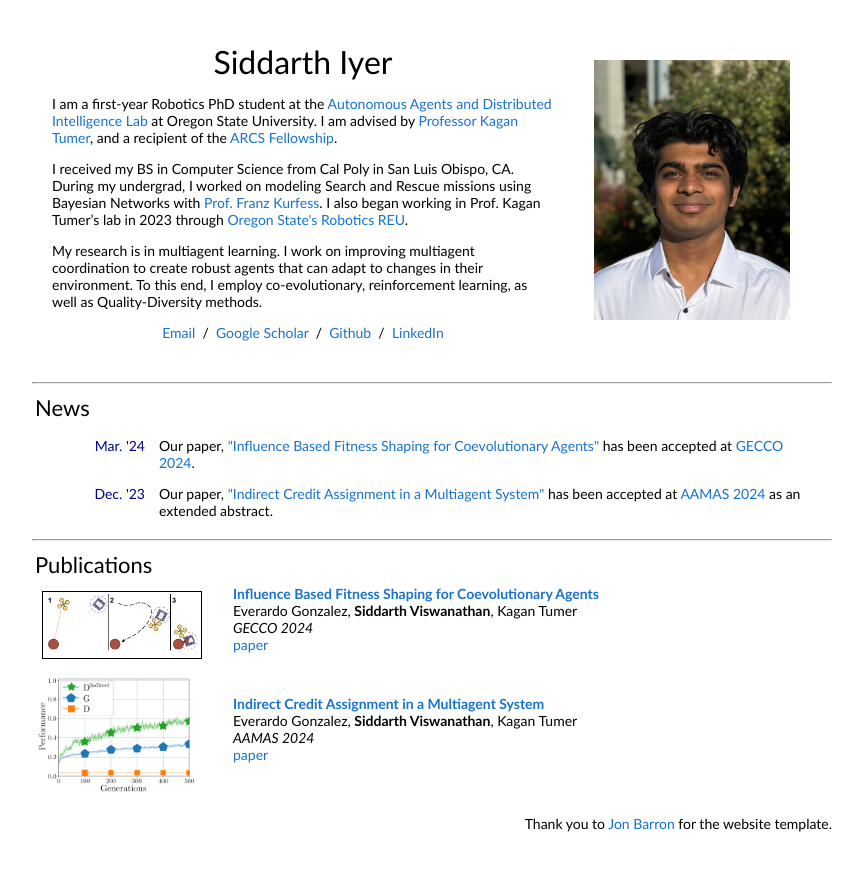
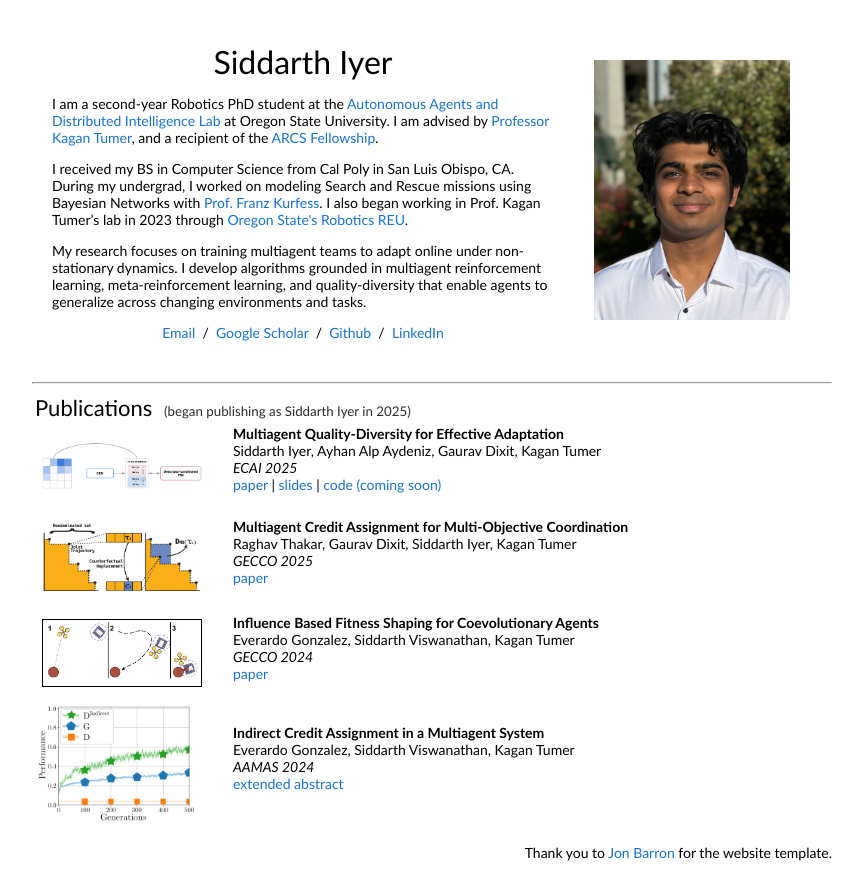
Before and after one commit to siddiyer/siddiyer.github.io, a plain HTML site: page index.html in a window 1280 px wide. Shown: the whole page, without its empty margins (208-1071 px from the left). Before the commit the page ends 854 px from the top, so only its background shows below. Drawn offline with Linux system fonts and the light colour scheme.

Commit message:
updated research blurb + publications

```diff
--- a/index.html
+++ b/index.html
@@ -21,7 +21,7 @@
                 <name>Siddarth Iyer</name>
               </p>
               <p>
-                I am a first-year Robotics PhD student at the <a href="https://web.engr.oregonstate.edu/~ktumer/">Autonomous Agents and Distributed Intelligence Lab</a> at Oregon State University.
+                I am a second-year Robotics PhD student at the <a href="https://web.engr.oregonstate.edu/~ktumer/">Autonomous Agents and Distributed Intelligence Lab</a> at Oregon State University.
                 I am advised by <a href="https://web.engr.oregonstate.edu/~ktumer/">Professor Kagan Tumer</a>, and a recipient of the <a href="https://oregon.arcsfoundation.org/">ARCS Fellowship</a>.
               </p>
               <p>
@@ -30,13 +30,13 @@
                 I also began working in Prof. Kagan Tumer’s lab in 2023 through <a href="https://engineering.oregonstate.edu/CoRIS/reu-robots-real-world">Oregon State's Robotics REU</a>.
               </p>
 
-              <p>My research is in multiagent learning. I work on improving multiagent coordination to create robust agents that can adapt to changes in their environment. To this end, I employ co-evolutionary, reinforcement learning, as well as Quality-Diversity methods.</p>
+              <p>My research focuses on training multiagent teams to adapt online under non-stationary dynamics. I develop algorithms grounded in multiagent reinforcement learning, meta-reinforcement learning, and quality-diversity that enable agents to generalize across changing environments and tasks.</p>
 
               <p style="text-align:center">
                 <a href="mailto:viswansi@oregonstate.edu">Email</a> &nbsp/&nbsp
                 <a href="https://scholar.google.com/citations?hl=en&user=bMGEOm8AAAAJ">Google Scholar</a> &nbsp/&nbsp
                 <a href="https://github.com/siddiyer">Github</a> &nbsp/&nbsp
-                <a href="https://www.linkedin.com/in/siddarth-viswanathan/">LinkedIn</a>
+                <a href="https://www.linkedin.com/in/sidd-iyer/">LinkedIn</a>
               </p>
             </td>
             <td style="padding:2.5%;width:30%;max-width:40%">
@@ -45,61 +45,62 @@
           </tr>
         </tbody></table>
 
-
-        <!-- News -->
-        <hr>
-        <table style="width:100%;border:0px;border-spacing:0px;border-collapse:separate;margin-right:auto;margin-left:auto;"><tbody>
-            <tr>
-            <td style="padding:3px;width:100%;vertical-align:middle">
-              <heading>News</heading>
-            </td>
-          </tr>
-        </tbody></table>
-        <table style="padding:0px;width:100%;border:0px;border-spacing:12px;border-collapse:separate;margin-right:auto;margin-left:auto;">
-          <tbody>
-              <!-- ITEM -->
-              <tr>
-                  <td style="width: 100px; text-align: right; vertical-align: top;">
-                      <p style="color:darkblue; display:inline">Mar. '24</p>
-                  </td>
-                  <td>
-                      Our paper, <a href="https://dl.acm.org/doi/pdf/10.1145/3638529.3654175">"Influence Based Fitness Shaping for Coevolutionary Agents"</a> has been accepted at <a href="https://gecco-2024.sigevo.org/HomePage">GECCO 2024</a>.
-                  </td>
-              </tr>
-              <!-- ITEM -->
-              <tr>
-                  <td style="width: 100px; text-align: right; vertical-align: top;">
-                      <p style="color:darkblue; display:inline">Dec. '23</p>
-                  </td>
-                  <td>
-                      Our paper, <a href="https://www.ifaamas.org/Proceedings/aamas2024/pdfs/p2288.pdf">"Indirect Credit Assignment in a Multiagent System"</a> has been accepted at <a href="https://www.aamas2024-conference.auckland.ac.nz/">AAMAS 2024</a> as an extended abstract.
-                  </td>
-              </tr>
-          </tbody>
-      </table>
-
-
         <!-- Publications -->
         <hr>
         <table style="width:100%;border:0px;border-spacing:0px;border-collapse:separate;margin-right:auto;margin-left:auto;"><tbody>
             <tr>
             <td style="padding:3px;width:100%;vertical-align:middle">
-              <heading>Publications</heading>
+              <heading>
+                Publications
+              </heading>
+              <span style="font-size:0.95em; color:#2c2b2b; margin-left:6px;">
+                (began publishing as Siddarth Iyer in 2025)
+              </span>
             </td>
           </tr>
         </tbody></table>
         <table style="width:100%;border:0px;border-spacing:0px;border-collapse:separate;margin-right:auto;margin-left:auto;"><tbody>
+          <tr>
+            <td style="padding:10px;width:25%;vertical-align:middle">
+              <img src="paper_images/masqd.png" alt="" width="160" style="border-style: none">
+            </td>
+            <td width="75%" valign="middle">
+                <papertitle>Multiagent Quality-Diversity for Effective Adaptation</papertitle>
+              <br>
+              Siddarth Iyer, Ayhan Alp Aydeniz, Gaurav Dixit, Kagan Tumer
+              <br>
+              <em>ECAI 2025</em>
+              <br>
+              <a href="https://ebooks.iospress.nl/doi/10.3233/FAIA251201">paper</a> | <a href="https://docs.google.com/presentation/d/1BDGD3VbB1dIj4gDtPHTCqAiK1RVno_akInZzqIn4Zgg/edit?usp=sharing">slides</a> | <a href="https://github.com/siddiyer/masqd">code (coming soon)</a>
+              <p></p>
+            </td>
+          </tr>
+
+
+          <tr>
+            <td style="padding:10px;width:25%;vertical-align:middle">
+              <img src="paper_images/dmo_pic.png" alt="" width="160" style="border-style: none">
+            </td>
+            <td width="75%" valign="middle">
+                <papertitle>Multiagent Credit Assignment for Multi-Objective Coordination</papertitle>
+              <br>
+              Raghav Thakar, Gaurav Dixit, Siddarth Iyer, Kagan Tumer
+              <br>
+              <em>GECCO 2025</em>
+              <br>
+              <a href="https://dl.acm.org/doi/pdf/10.1145/3712256.3726445">paper</a>
+              <p></p>
+            </td>
+          </tr>
 
           <tr>
             <td style="padding:10px;width:25%;vertical-align:middle">
               <img src="paper_images/ibfs-modified.jpg" alt="Robots collecting samples together" width="160" style="border-style: none">
             </td>
             <td width="75%" valign="middle">
-              <a href="https://dl.acm.org/doi/pdf/10.1145/3638529.3654175" id="GECCO">
                 <papertitle>Influence Based Fitness Shaping for Coevolutionary Agents</papertitle>
-              </a>
               <br>
-              Everardo Gonzalez, <strong>Siddarth Viswanathan</strong>, Kagan Tumer
+              Everardo Gonzalez, Siddarth Viswanathan, Kagan Tumer
               <br>
               <em>GECCO 2024</em>
               <br>
@@ -113,15 +114,13 @@
               <img src="paper_images/indirect_credit.png" alt="D-Indirect outperforming baselines" width="160" style="border-style: none">
             </td>
             <td width="75%" valign="middle">
-              <a href="https://www.ifaamas.org/Proceedings/aamas2024/pdfs/p2288.pdf" id="AAMAS">
                 <papertitle>Indirect Credit Assignment in a Multiagent System</papertitle>
-              </a>
               <br>
-              Everardo Gonzalez, <strong>Siddarth Viswanathan</strong>, Kagan Tumer
+              Everardo Gonzalez, Siddarth Viswanathan, Kagan Tumer
               <br>
               <em>AAMAS 2024</em>
               <br>
-              <a href="https://www.ifaamas.org/Proceedings/aamas2024/pdfs/p2288.pdf">paper</a>
+              <a href="https://www.ifaamas.org/Proceedings/aamas2024/pdfs/p2288.pdf">extended abstract</a>
               <p></p>
             </td>
           </tr>
```
Also changed, not shown: paper_images/dmo_pic.png (added), paper_images/masqd.png (added).
